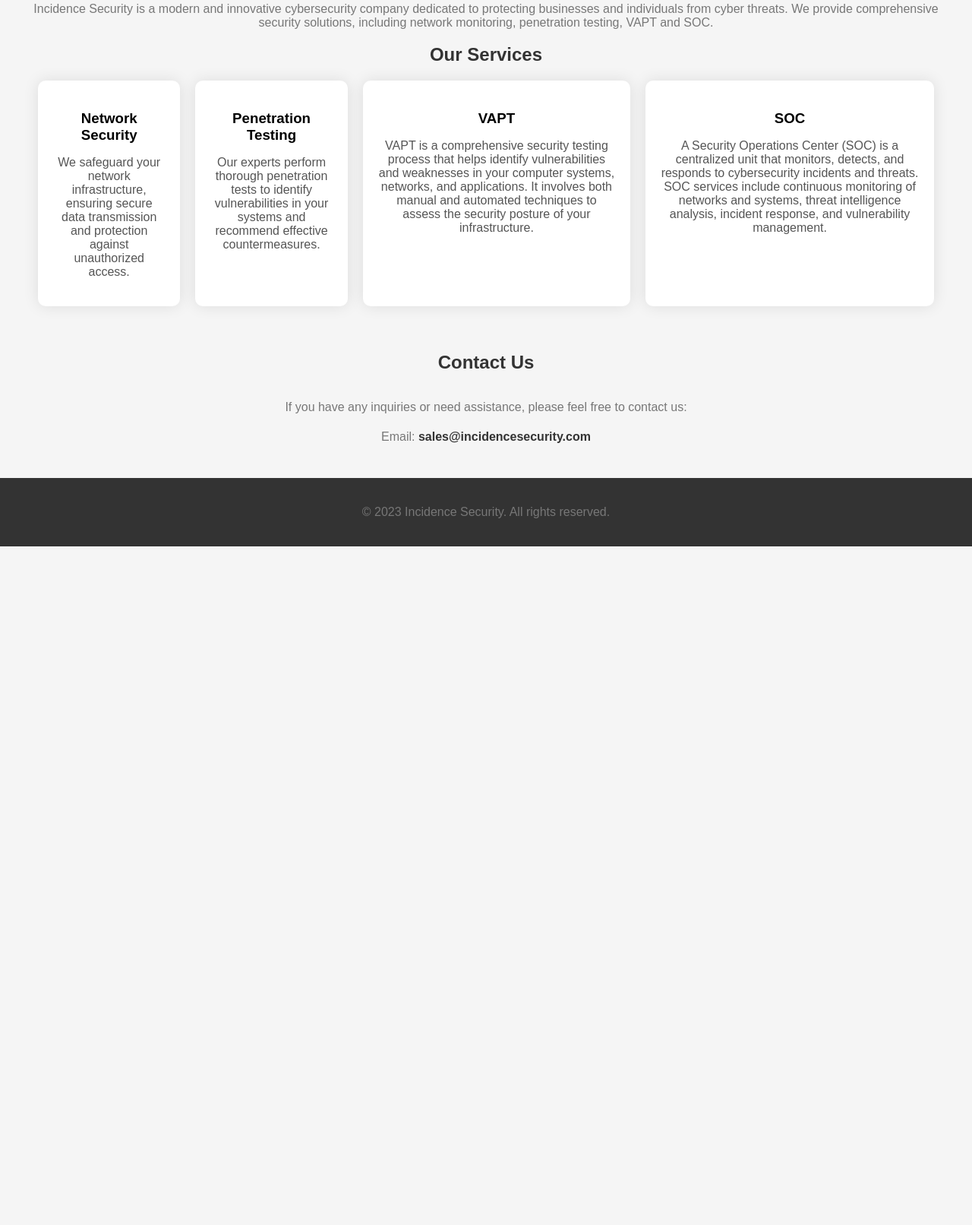
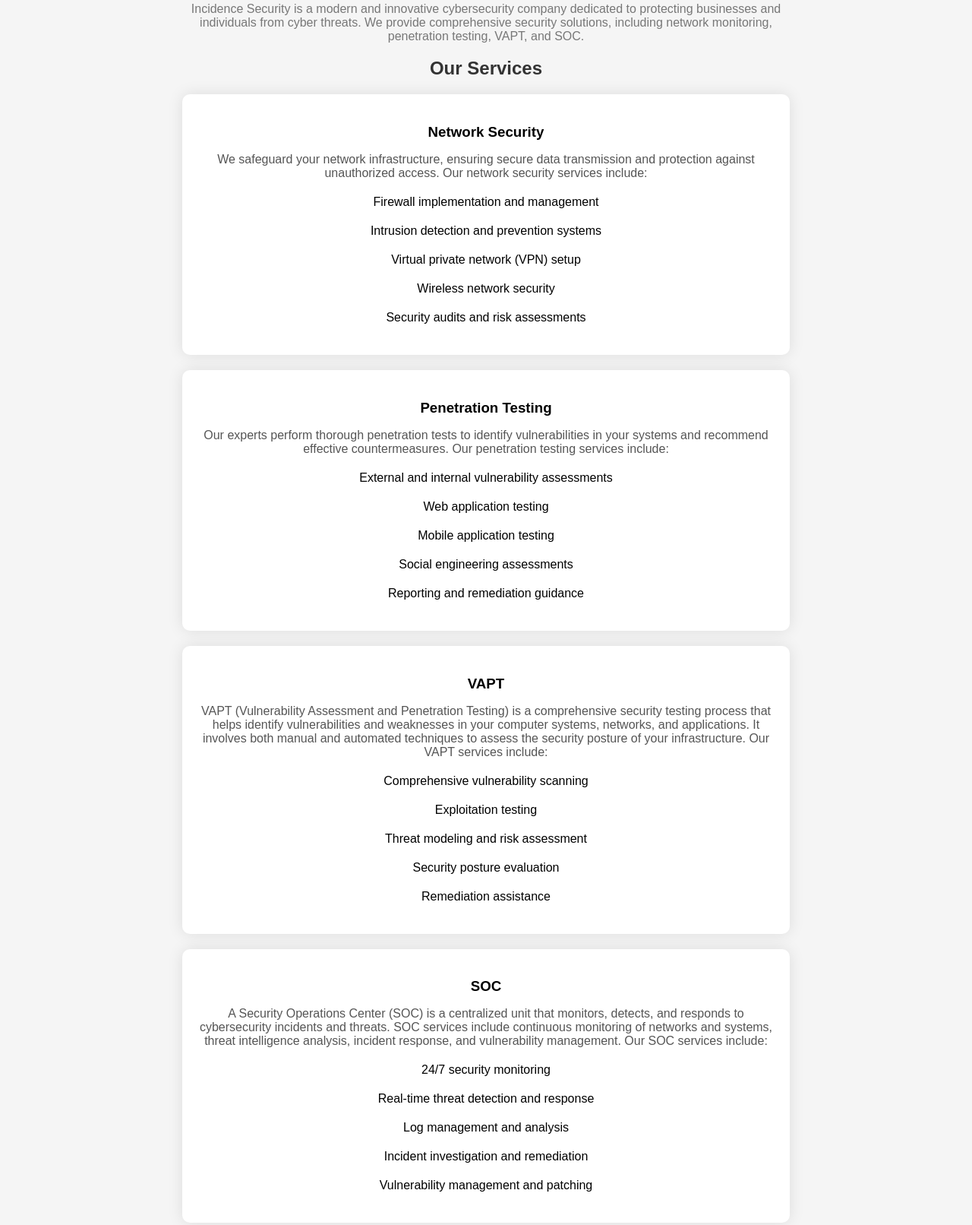
Before and after one commit to preetmodh/Incidence-Security, a plain HTML site: page index.html in a window 1280 px wide. Shown: the part 519-2131 px from the top of the page at 76% size. Before the commit the page ends 1238 px from the top, so only its background shows below. Drawn offline with Linux system fonts and the light colour scheme.

Commit message:
Update index.html

```diff
--- a/index.html
+++ b/index.html
@@ -21,6 +21,8 @@
     }
 
     .content {
+      max-width: 800px;
+      margin: 0 auto;
       padding: 40px;
       text-align: center;
     }
@@ -34,6 +36,7 @@
 
     .company-photo {
       max-width: 250px;
+      height: auto;
       margin: 20px auto;
       border-radius: 50%;
       box-shadow: 0 0 20px rgba(0, 0, 0, 0.2);
@@ -52,12 +55,10 @@
       list-style-type: none;
       padding: 0;
       margin: 20px 0;
-      display: flex;
-      justify-content: center;
     }
 
     li {
-      margin: 0 10px;
+      margin-bottom: 20px;
     }
 
     .service {
@@ -109,32 +110,60 @@
     <img src="https://raw.githubusercontent.com/preetmodh/Incidence-Security/main/logo-no-background.png" alt="Company Photo" class="company-photo">
 
     <h2>About Us</h2>
-    <p>Incidence Security is a modern and innovative cybersecurity company dedicated to protecting businesses and individuals from cyber threats. We provide comprehensive security solutions, including network monitoring, penetration testing, VAPT and SOC.</p>
+    <p>Incidence Security is a modern and innovative cybersecurity company dedicated to protecting businesses and individuals from cyber threats. We provide comprehensive security solutions, including network monitoring, penetration testing, VAPT, and SOC.</p>
 
     <h2>Our Services</h2>
     <ul>
       <li class="service">
         <h3>Network Security</h3>
-        <p>We safeguard your network infrastructure, ensuring secure data transmission and protection against unauthorized access.</p>
+        <p>We safeguard your network infrastructure, ensuring secure data transmission and protection against unauthorized access. Our network security services include:</p>
+        <ul>
+          <li>Firewall implementation and management</li>
+          <li>Intrusion detection and prevention systems</li>
+          <li>Virtual private network (VPN) setup</li>
+          <li>Wireless network security</li>
+          <li>Security audits and risk assessments</li>
+        </ul>
       </li>
       <li class="service">
         <h3>Penetration Testing</h3>
-        <p>Our experts perform thorough penetration tests to identify vulnerabilities in your systems and recommend effective countermeasures.</p>
+        <p>Our experts perform thorough penetration tests to identify vulnerabilities in your systems and recommend effective countermeasures. Our penetration testing services include:</p>
+        <ul>
+          <li>External and internal vulnerability assessments</li>
+          <li>Web application testing</li>
+          <li>Mobile application testing</li>
+          <li>Social engineering assessments</li>
+          <li>Reporting and remediation guidance</li>
+        </ul>
       </li>
       <li class="service">
         <h3>VAPT</h3>
-        <p>VAPT is a comprehensive security testing process that helps identify vulnerabilities and weaknesses in your computer systems, networks, and applications. It involves both manual and automated techniques to assess the security posture of your infrastructure.</p>
+        <p>VAPT (Vulnerability Assessment and Penetration Testing) is a comprehensive security testing process that helps identify vulnerabilities and weaknesses in your computer systems, networks, and applications. It involves both manual and automated techniques to assess the security posture of your infrastructure. Our VAPT services include:</p>
+        <ul>
+          <li>Comprehensive vulnerability scanning</li>
+          <li>Exploitation testing</li>
+          <li>Threat modeling and risk assessment</li>
+          <li>Security posture evaluation</li>
+          <li>Remediation assistance</li>
+        </ul>
       </li>
       <li class="service">
         <h3>SOC</h3>
-        <p>A Security Operations Center (SOC) is a centralized unit that monitors, detects, and responds to cybersecurity incidents and threats. SOC services include continuous monitoring of networks and systems, threat intelligence analysis, incident response, and vulnerability management.</p>
+        <p>A Security Operations Center (SOC) is a centralized unit that monitors, detects, and responds to cybersecurity incidents and threats. SOC services include continuous monitoring of networks and systems, threat intelligence analysis, incident response, and vulnerability management. Our SOC services include:</p>
+        <ul>
+          <li>24/7 security monitoring</li>
+          <li>Real-time threat detection and response</li>
+          <li>Log management and analysis</li>
+          <li>Incident investigation and remediation</li>
+          <li>Vulnerability management and patching</li>
+        </ul>
       </li>
     </ul>
 
     <div class="contact">
       <h2>Contact Us</h2>
       <p>If you have any inquiries or need assistance, please feel free to contact us:</p>
-      <p>Email: <a href="mailto:sales@incidencesecurity.com.">sales@incidencesecurity.com</a></p>
+      <p>Email: <a href="mailto:sales@incidencesecurity.com">sales@incidencesecurity.com</a></p>
     </div>
   </div>
 
```
